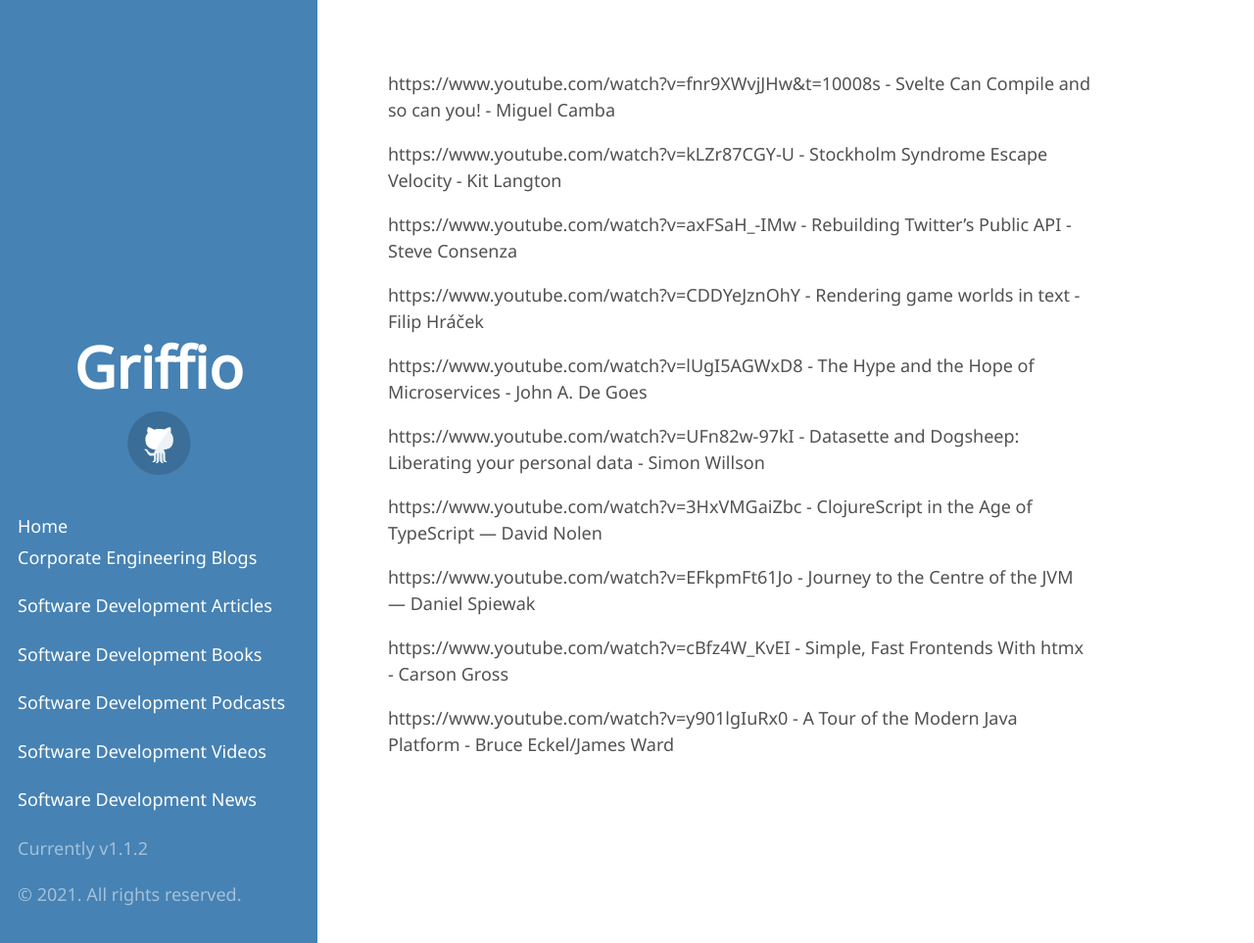
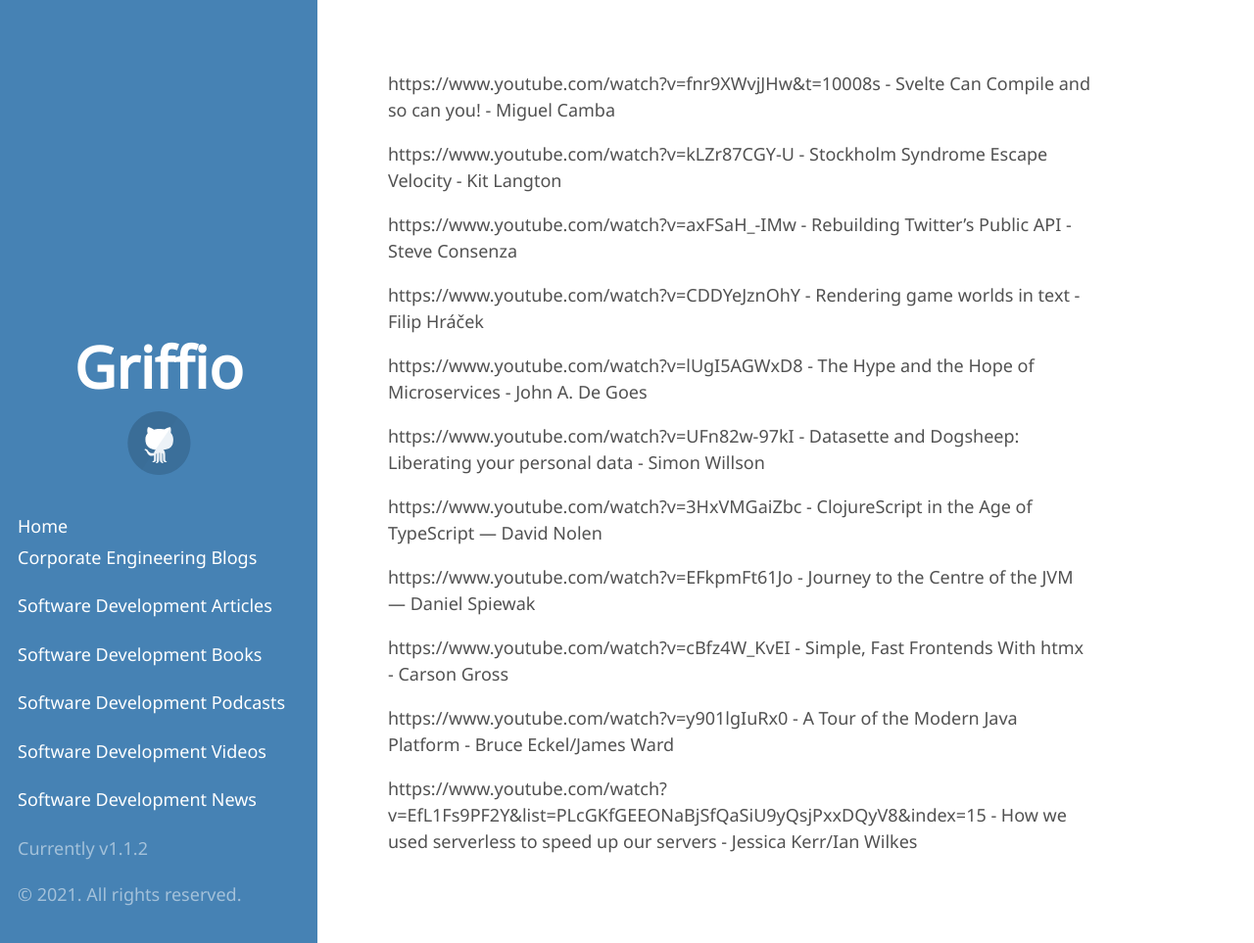
Before and after one commit to griffio/griffio.github.io, a Jekyll site: the page built from tech_talks_highlighted_2021.md, in a window 1280 px wide and 963 px high. Shown: the whole window at 98% size. Built offline with Jekyll 4.4.1, drawn with Linux system fonts in a browser that asks for light colours; some web fonts are replaced; our own code applies the rules of GitHub Pages for plain Markdown files.

Commit message:
Update tech_talks_highlighted_2021.md

```diff
--- a/tech_talks_highlighted_2021.md
+++ b/tech_talks_highlighted_2021.md
@@ -17,3 +17,5 @@
 https://www.youtube.com/watch?v=cBfz4W_KvEI - Simple, Fast Frontends With htmx - Carson Gross
 
 https://www.youtube.com/watch?v=y901lgIuRx0 - A Tour of the Modern Java Platform - Bruce Eckel/James Ward
+
+https://www.youtube.com/watch?v=EfL1Fs9PF2Y&list=PLcGKfGEEONaBjSfQaSiU9yQsjPxxDQyV8&index=15 - How we used serverless to speed up our servers - Jessica Kerr/Ian Wilkes
```
